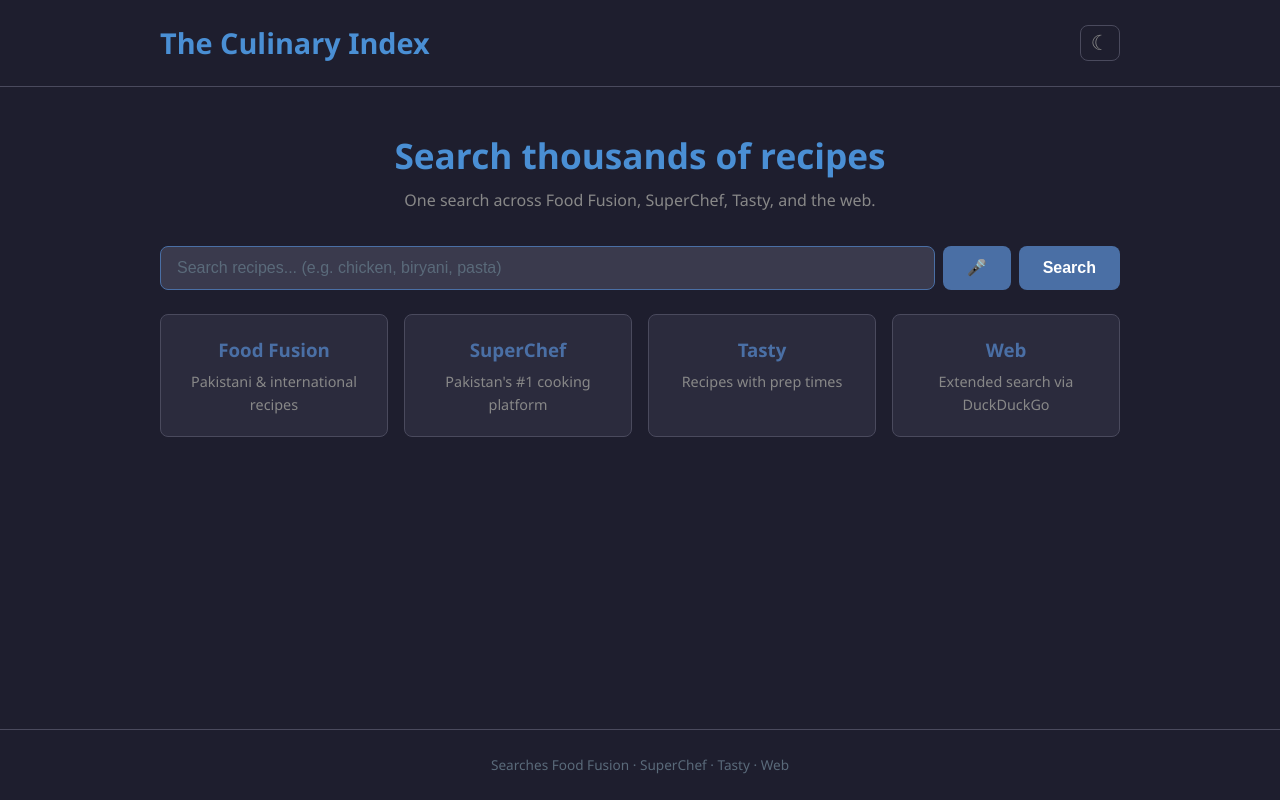
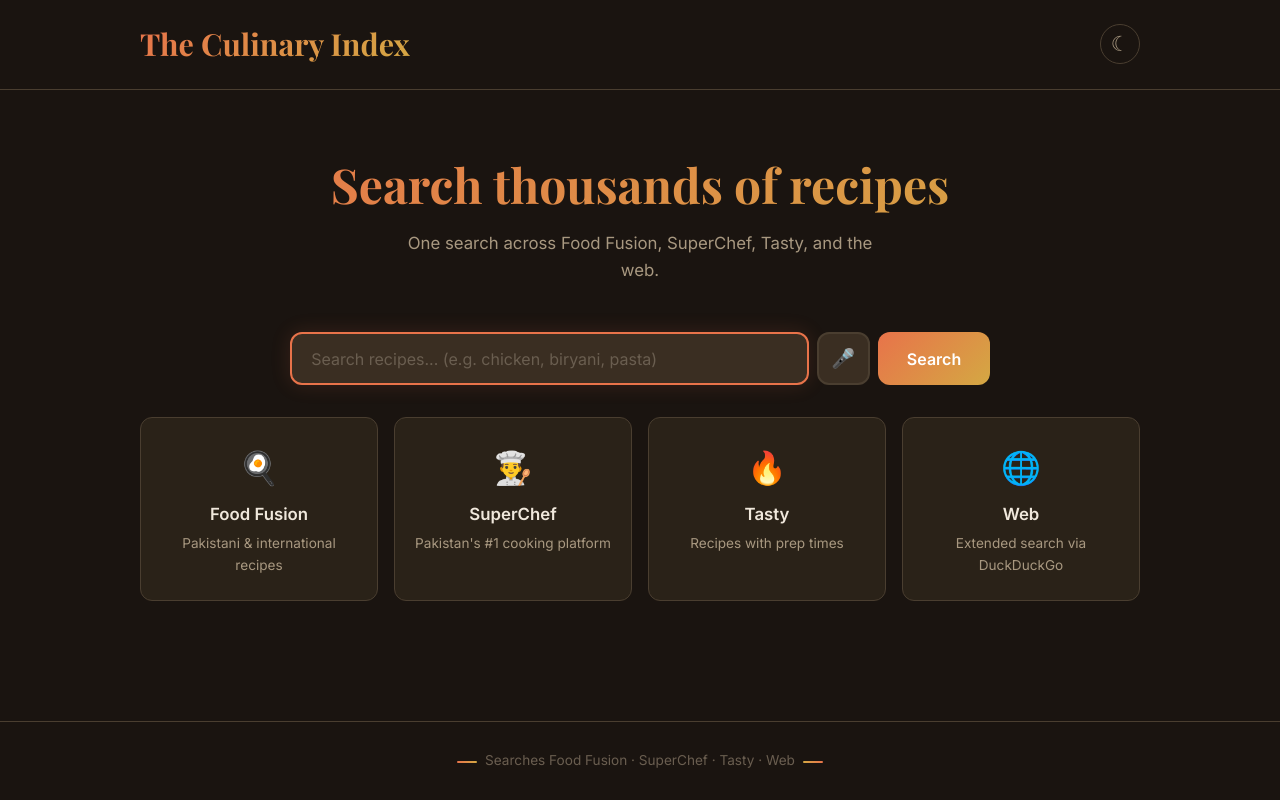
Before and after one commit to Axelodo7/Culinary-Index, a Flask app: page / in a window 1280 px wide. Run offline with Flask 3, Linux system fonts and the light colour scheme.

Commit message:
Redesign with Warm Ember theme - gradient accents, new fonts, source badges
- Warm color palette (charcoal, burnt orange, gold)
- Playfair Display for headings, Inter for body text
- Gradient text on logo and hero heading
- Source badges with colored dots (orange/green/red)
- Card hover effects with top gradient accent bar
- Emoji icons on info cards
- Pill-shaped buttons and tabs
- Sticky header with backdrop blur
- Updated PWA manifest colors to match theme

```diff
--- a/static/css/style.css
+++ b/static/css/style.css
@@ -1,30 +1,39 @@
+@import url('https://fonts.googleapis.com/css2?family=Inter:wght@400;500;600;700&family=Playfair+Display:wght@700&display=swap');
+
 :root {
-  --bg: #1e1e2e;
-  --bg-card: #2b2b3d;
-  --bg-input: #3a3a4d;
-  --border: #4a4a5d;
-  --text: #e0e0e0;
-  --text-secondary: #888888;
-  --text-dim: #5a6a7a;
-  --accent: #4a6fa5;
-  --accent-hover: #5a8fc5;
-  --green: #4CAF50;
-  --red: #F44336;
-  --gold: #FFD700;
-  --radius: 8px;
-  --font: 'Segoe UI', system-ui, -apple-system, sans-serif;
+  --bg: #1a1410;
+  --bg-card: #2a2218;
+  --bg-input: #3a2e22;
+  --border: #4a3e30;
+  --text: #f0e8dc;
+  --text-secondary: #a89880;
+  --text-dim: #6a5e50;
+  --accent: #e8734a;
+  --accent-hover: #f08860;
+  --green: #5cb85c;
+  --red: #e85d5d;
+  --gold: #d4a843;
+  --radius: 12px;
+  --font: 'Inter', system-ui, -apple-system, sans-serif;
+  --font-display: 'Playfair Display', Georgia, serif;
+  --shadow: 0 2px 8px rgba(0,0,0,0.3);
+  --shadow-hover: 0 6px 20px rgba(0,0,0,0.4);
+  --glow: 0 0 20px rgba(232,115,74,0.15);
 }
 
 body.light {
-  --bg: #f0f2f5;
+  --bg: #faf6f0;
   --bg-card: #ffffff;
-  --bg-input: #e4e6ea;
-  --border: #d0d3d9;
-  --text: #1a1a2e;
-  --text-secondary: #555555;
-  --text-dim: #888888;
-  --accent: #3a5f95;
-  --accent-hover: #4a7fc5;
+  --bg-input: #f0e8dc;
+  --border: #d8cfc0;
+  --text: #1a1410;
+  --text-secondary: #6a5e50;
+  --text-dim: #8a7e70;
+  --accent: #d4623a;
+  --accent-hover: #e8734a;
+  --shadow: 0 2px 8px rgba(0,0,0,0.08);
+  --shadow-hover: 0 6px 20px rgba(0,0,0,0.12);
+  --glow: 0 0 20px rgba(212,98,58,0.1);
 }
 
 *, *::before, *::after { margin: 0; padding: 0; box-sizing: border-box; }
@@ -37,10 +46,11 @@
   min-height: 100vh;
   display: flex;
   flex-direction: column;
+  transition: background 0.3s, color 0.3s;
 }
 
 .container {
-  width: min(92%, 960px);
+  width: min(92%, 1000px);
   margin-inline: auto;
   padding: 0.5rem 0;
 }
@@ -49,6 +59,11 @@
 .site-header {
   border-bottom: 1px solid var(--border);
   padding: 0.75rem 0;
+  background: var(--bg);
+  position: sticky;
+  top: 0;
+  z-index: 100;
+  backdrop-filter: blur(10px);
 }
 .header-inner {
   display: flex;
@@ -56,9 +71,13 @@
   align-items: center;
 }
 .logo {
-  font-size: clamp(1.3rem, 3.5vw, 1.8rem);
-  font-weight: bold;
-  color: #4a8fd4;
+  font-family: var(--font-display);
+  font-size: clamp(1.4rem, 3.5vw, 1.9rem);
+  font-weight: 700;
+  background: linear-gradient(135deg, var(--accent), var(--gold));
+  -webkit-background-clip: text;
+  -webkit-text-fill-color: transparent;
+  background-clip: text;
   text-decoration: none;
 }
 .logo:hover { opacity: 0.85; }
@@ -67,80 +86,114 @@
   border: 1px solid var(--border);
   color: var(--text-secondary);
   font-size: 1.3rem;
-  padding: 0.3rem 0.6rem;
-  border-radius: var(--radius);
+  padding: 0.4rem 0.7rem;
+  border-radius: 50%;
   cursor: pointer;
-  transition: background 0.2s;
+  transition: all 0.2s;
+  width: 40px;
+  height: 40px;
+  display: flex;
+  align-items: center;
+  justify-content: center;
 }
-.theme-toggle:hover { background: var(--bg-input); }
+.theme-toggle:hover { background: var(--bg-input); border-color: var(--accent); }
 
 /* Hero */
 .hero {
   text-align: center;
-  padding: 2rem 0 1rem;
+  padding: 3rem 0 1.5rem;
 }
 .hero h1 {
-  font-size: clamp(1.5rem, 4vw, 2.2rem);
-  color: #4a8fd4;
+  font-family: var(--font-display);
+  font-size: clamp(2rem, 5vw, 3rem);
+  background: linear-gradient(135deg, var(--accent), var(--gold));
+  -webkit-background-clip: text;
+  -webkit-text-fill-color: transparent;
+  background-clip: text;
+  margin-bottom: 0.5rem;
 }
 .hero .subtitle {
   color: var(--text-secondary);
-  margin-top: 0.3rem;
+  font-size: 1.05rem;
+  max-width: 500px;
+  margin: 0 auto;
 }
 
 /* Search Bar */
 .search-bar {
   display: flex;
   gap: 0.5rem;
-  margin: 1rem 0;
+  margin: 1.5rem 0;
+  max-width: 700px;
+  margin-inline: auto;
 }
 .search-bar input {
   flex: 1;
-  padding: 0.75rem 1rem;
+  padding: 0.9rem 1.2rem;
   background: var(--bg-input);
-  border: 1px solid var(--border);
+  border: 2px solid var(--border);
   border-radius: var(--radius);
   color: var(--text);
   font-size: 1rem;
+  font-family: var(--font);
   outline: none;
-  transition: border-color 0.2s;
+  transition: all 0.2s;
 }
-.search-bar input:focus { border-color: var(--accent); }
+.search-bar input:focus { border-color: var(--accent); box-shadow: var(--glow); }
 .search-bar input::placeholder { color: var(--text-dim); }
-.search-bar button {
-  padding: 0.75rem 1.5rem;
-  background: var(--accent);
+.search-bar button[type="submit"] {
+  padding: 0.9rem 1.8rem;
+  background: linear-gradient(135deg, var(--accent), var(--gold));
   color: white;
   border: none;
   border-radius: var(--radius);
-  font-weight: bold;
+  font-weight: 600;
   font-size: 1rem;
+  font-family: var(--font);
   cursor: pointer;
-  transition: background 0.2s;
+  transition: all 0.2s;
+  white-space: nowrap;
 }
-.search-bar button:hover { background: var(--accent-hover); }
+.search-bar button[type="submit"]:hover { transform: translateY(-1px); box-shadow: var(--shadow); }
 
 /* Info Cards (home page) */
 .info-cards {
   display: grid;
-  grid-template-columns: repeat(auto-fill, minmax(min(100%, 200px), 1fr));
+  grid-template-columns: repeat(auto-fill, minmax(min(100%, 210px), 1fr));
   gap: 1rem;
-  margin-top: 1.5rem;
+  margin-top: 2rem;
 }
 .info-card {
   background: var(--bg-card);
   border: 1px solid var(--border);
   border-radius: var(--radius);
-  padding: 1.25rem;
+  padding: 1.5rem 1.25rem;
   text-align: center;
+  transition: all 0.2s;
+  position: relative;
+  overflow: hidden;
 }
+.info-card::before {
+  content: '';
+  position: absolute;
+  top: 0; left: 0; right: 0;
+  height: 3px;
+  background: linear-gradient(90deg, var(--accent), var(--gold));
+  opacity: 0;
+  transition: opacity 0.2s;
+}
+.info-card:hover { transform: translateY(-3px); box-shadow: var(--shadow-hover); }
+.info-card:hover::before { opacity: 1; }
+.info-card .icon { font-size: 2rem; margin-bottom: 0.5rem; display: block; }
 .info-card h3 {
-  color: var(--accent);
+  color: var(--text);
   margin-bottom: 0.3rem;
+  font-weight: 600;
+  font-size: 1.05rem;
 }
 .info-card p {
   color: var(--text-secondary);
-  font-size: 0.9rem;
+  font-size: 0.85rem;
 }
 
 /* Status Bar */
@@ -262,39 +366,67 @@
 .no-results {
   text-align: center;
   color: var(--text-secondary);
-  padding: 2rem;
+  padding: 3rem 1rem;
+  font-size: 1rem;
 }
 
 /* Footer */
 .site-footer {
   margin-top: auto;
   border-top: 1px solid var(--border);
-  padding: 1rem 0;
+  padding: 1.25rem 0;
   text-align: center;
   font-size: 0.85rem;
   color: var(--text-dim);
+}
+.site-footer p {
+  position: relative;
+}
+.site-footer p::before {
+  content: '';
+  display: inline-block;
+  width: 20px;
+  height: 2px;
+  background: linear-gradient(90deg, var(--accent), var(--gold));
+  vertical-align: middle;
+  margin-right: 0.5rem;
+  border-radius: 1px;
+}
+.site-footer p::after {
+  content: '';
+  display: inline-block;
+  width: 20px;
+  height: 2px;
+  background: linear-gradient(90deg, var(--gold), var(--accent));
+  vertical-align: middle;
+  margin-left: 0.5rem;
+  border-radius: 1px;
 }
 
 /* Responsive */
 @media (max-width: 480px) {
   .search-bar { flex-direction: column; }
-  .search-bar button { width: 100%; }
-  .tabs label { padding: 0.5rem 0.6rem; font-size: 0.85rem; }
-  .hero { padding: 1.5rem 0 0.5rem; }
+  .search-bar button[type="submit"] { width: 100%; }
+  .tabs label { padding: 0.4rem 0.8rem; font-size: 0.8rem; }
+  .hero { padding: 2rem 0 1rem; }
+  .hero h1 { font-size: clamp(1.6rem, 6vw, 2.2rem); }
+  .status-bar { flex-direction: column; gap: 0.25rem; align-items: flex-start; }
 }
 
-/* Loading overlay - already has critical inline styles in base.html */
-#loading-overlay.fade-out {
-  opacity: 0;
-  pointer-events: none;
-}
+/* Loading overlay */
+#loading-overlay.fade-out { opacity: 0; pointer-events: none; }
 
 /* Mic Button */
 .mic-btn {
-  background: none; border: 1px solid var(--border); color: var(--text-secondary);
-  padding: 0.5rem 0.7rem; border-radius: var(--radius); cursor: pointer;
-  font-size: 1.2rem; transition: color 0.2s, border-color 0.2s;
+  background: var(--bg-input);
+  border: 2px solid var(--border);
+  color: var(--text-secondary);
+  padding: 0.5rem 0.8rem;
+  border-radius: var(--radius);
+  cursor: pointer;
+  font-size: 1.2rem;
+  transition: all 0.2s;
 }
 .mic-btn:hover { color: var(--accent); border-color: var(--accent); }
-.mic-btn.listening { color: var(--accent); border-color: var(--accent); animation: micPulse 1.2s infinite; }
+.mic-btn.listening { color: var(--accent); border-color: var(--accent); animation: micPulse 1.2s infinite; box-shadow: var(--glow); }
 @keyframes micPulse { 0%,100% { opacity:1; } 50% { opacity:0.4; } }
--- a/templates/base.html
+++ b/templates/base.html
@@ -5,25 +5,25 @@
   <meta name="viewport" content="width=device-width, initial-scale=1.0">
   <title>{% block title %}The Culinary Index{% endblock %}</title>
   <link rel="manifest" href="/manifest.json">
-  <meta name="theme-color" content="#1e1e2e">
+  <meta name="theme-color" content="#1a1410">
   <link rel="stylesheet" href="{{ url_for('static', filename='css/style.css') }}">
   <style>
     /* Critical inline CSS - shows even before external CSS loads */
     #loading-overlay {
       position: fixed; top: 0; left: 0; width: 100%; height: 100%;
-      background: #1e1e2e; display: flex; flex-direction: column;
+      background: #1a1410; display: flex; flex-direction: column;
       align-items: center; justify-content: center; z-index: 9999;
       transition: opacity 0.4s ease;
     }
     #loading-overlay.fade-out { opacity: 0; pointer-events: none; }
     .spinner {
-      width: 40px; height: 40px; border: 4px solid #3a3a4d;
-      border-top-color: #4a6fa5; border-radius: 50%;
+      width: 40px; height: 40px; border: 4px solid #3a2e22;
+      border-top-color: #e8734a; border-radius: 50%;
       animation: spin 0.8s linear infinite;
     }
     @keyframes spin { to { transform: rotate(360deg); } }
-    #loading-overlay p { color: #888; margin-top: 1rem; font-family: system-ui, sans-serif; font-size: 0.95rem; }
-    #loading-overlay .hint { color: #5a6a7a; font-size: 0.8rem; margin-top: 0.3rem; }
+    #loading-overlay p { color: #a89880; margin-top: 1rem; font-family: Inter, system-ui, sans-serif; font-size: 0.95rem; }
+    #loading-overlay .hint { color: #6a5e50; font-size: 0.8rem; margin-top: 0.3rem; }
   </style>
 </head>
 <body>
@@ -35,8 +35,8 @@
   </div>
 
   <noscript>
-    <div style="background:#1e1e2e;color:#e0e0e0;padding:2rem;text-align:center;font-family:system-ui,sans-serif;">
-      <h1 style="color:#4a8fd4;">The Culinary Index</h1>
+    <div style="background:#1a1410;color:#f0e8dc;padding:2rem;text-align:center;font-family:Inter,system-ui,sans-serif;">
+      <h1 style="background:linear-gradient(135deg,#e8734a,#d4a843);-webkit-background-clip:text;-webkit-text-fill-color:transparent;font-size:1.8rem;">The Culinary Index</h1>
       <p>JavaScript is required for bookmarks and theme switching.</p>
       <p>The search still works without it.</p>
     </div>
--- a/templates/index.html
+++ b/templates/index.html
@@ -11,18 +11,22 @@
 
 <section class="info-cards">
   <div class="info-card">
+    <span class="icon">🍳</span>
     <h3>Food Fusion</h3>
     <p>Pakistani &amp; international recipes</p>
   </div>
   <div class="info-card">
+    <span class="icon">👨‍🍳</span>
     <h3>SuperChef</h3>
     <p>Pakistan's #1 cooking platform</p>
   </div>
   <div class="info-card">
+    <span class="icon">🔥</span>
     <h3>Tasty</h3>
     <p>Recipes with prep times</p>
   </div>
   <div class="info-card">
+    <span class="icon">🌐</span>
     <h3>Web</h3>
     <p>Extended search via DuckDuckGo</p>
   </div>
```
Also changed, not shown: other parts of static/css/style.css (+83 -32 lines), templates/results.html (+14 -7 lines), static/manifest.json.
